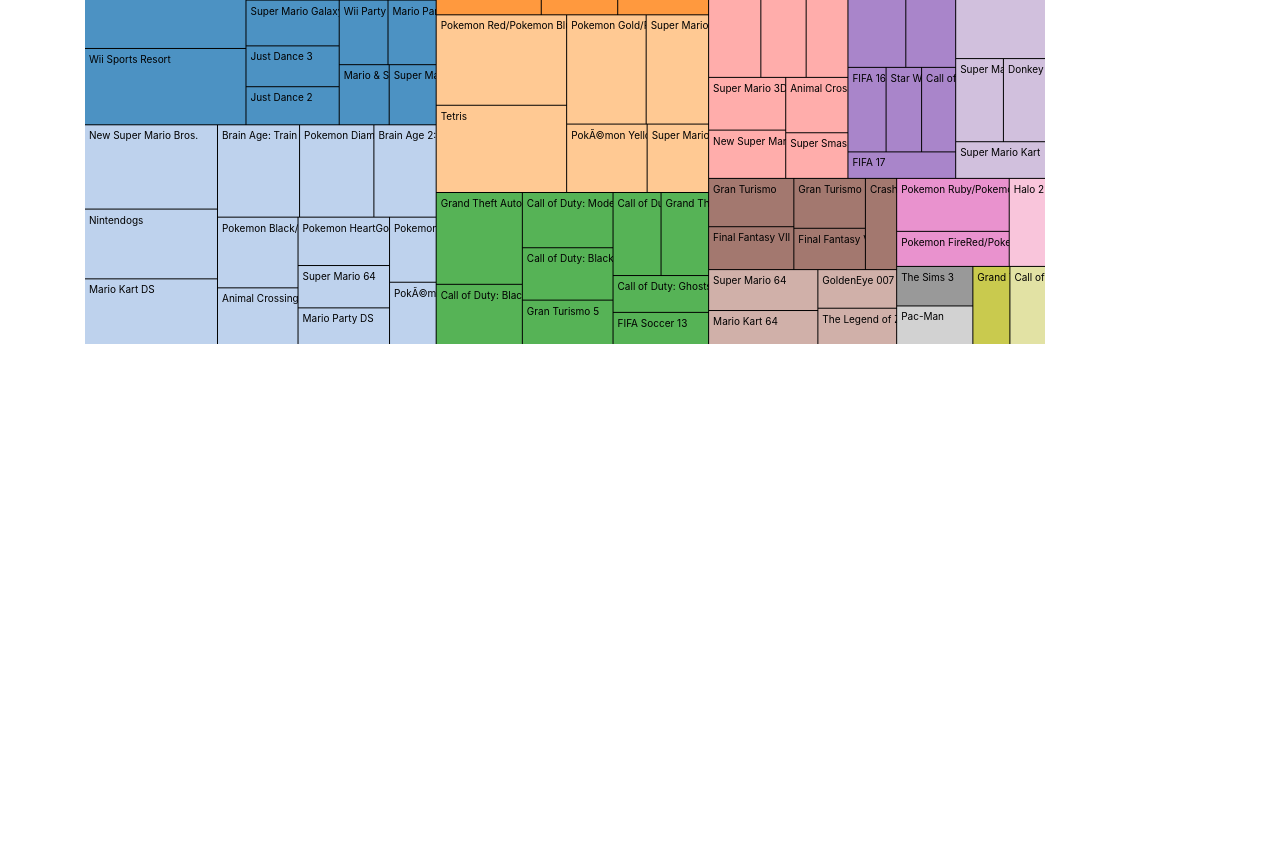
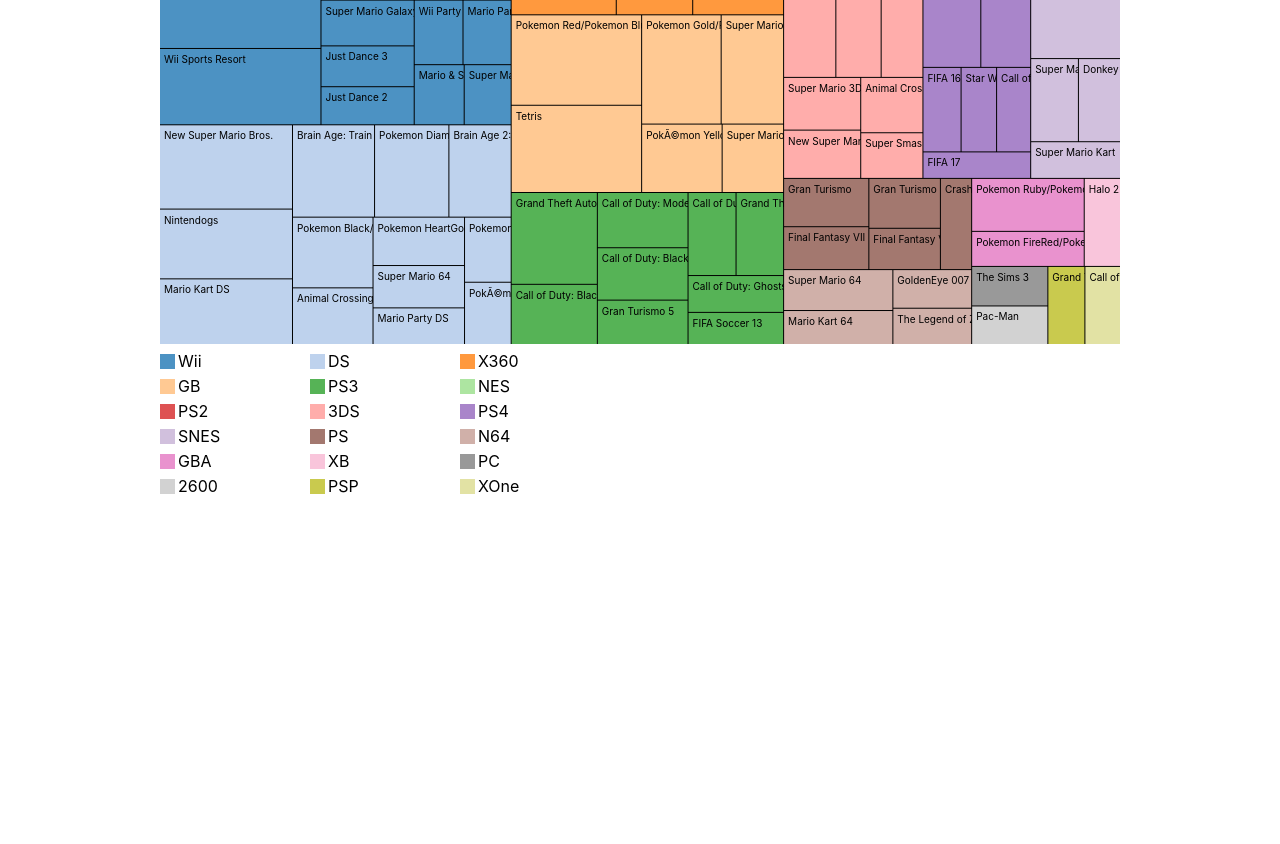
Before and after one commit to ctracey92/tree-map, a plain HTML site: page index.html in a window 1280 px wide. Shown: the part 322-1166 px from the top of the page. Before the commit the page ends 800 px from the top, so only its background shows below. Drawn offline with Linux system fonts and the light colour scheme.

Commit message:
added in the legend key

```diff
--- a/index.html
+++ b/index.html
@@ -8,9 +8,10 @@
   </head>
   <body>
     <div class=" container">
-      <h1 id="title">Video Game Sales</h1>
-      <p id="description">Top 100 Most Sold Video Games Grouped by Platform</p>
-      <div id="graph"></div>
+      <h1 id="title" class="text-center">Video Game Sales</h1>
+      <p id="description" class="text-center">Top 100 Most Sold Video Games Grouped by Platform</p>
+      <div id="chart" class="d-flex justify-content-center"></div>
+      <div id="legend"></div>
     </div>
 
     <script src="./jquery.js"></script>
--- a/logic.js
+++ b/logic.js
@@ -618,7 +618,11 @@ const margin = 10;
 const h = 570;
 const w = 960;
 
-const svg = d3.select("div").append("svg").attr("width", w).attr("height", h);
+const svg = d3
+  .select("#chart")
+  .append("svg")
+  .attr("width", w)
+  .attr("height", h);
 let tooltip = d3.select("body").append("div").attr("class", "toolTip");
 
 let root = d3.hierarchy(dataset);
@@ -673,3 +677,72 @@ nodes
   .attr("dy", 14)
   .text((d) => d.data.name)
   .style("font-size", "10px");
+
+let dom = [
+  { sys: "Wii", color: "rgb(76, 146, 195)" },
+  { sys: "DS", color: "rgb(190, 210, 237)" },
+  { sys: "X360", color: "rgb(255, 153, 62)" },
+  { sys: "GB", color: "rgb(255, 201, 147)" },
+  { sys: "PS3", color: "rgb(86, 179, 86)" },
+  { sys: "NES", color: "rgb(173, 229, 161)" },
+  { sys: "PS2", color: "rgb(222, 82, 83)" },
+  { sys: "3DS", color: "rgb(255, 173, 171)" },
+  { sys: "PS4", color: "rgb(169, 133, 202)" },
+  { sys: "SNES", color: "rgb(209, 192, 221)" },
+  { sys: "PS", color: "rgb(163, 120, 111)" },
+  { sys: "N64", color: "rgb(208, 176, 169)" },
+  { sys: "GBA", color: "rgb(233, 146, 206)" },
+  { sys: "XB", color: "rgb(249, 197, 219)" },
+  { sys: "PC", color: "rgb(153, 153, 153)" },
+  { sys: "2600", color: "rgb(210, 210, 210)" },
+  { sys: "PSP", color: "rgb(201, 202, 78)" },
+  { sys: "XOne", color: "rgb(226, 226, 164)" },
+];
+
+let legend = d3
+  .select("#legend")
+  .append("svg")
+  .attr("height", 500)
+  .attr("width", 500);
+
+let legendWidth = +legend.attr("width");
+const LEGEND_OFFSET = 10;
+const LEGEND_RECT_SIZE = 15;
+const LEGEND_H_SPACING = 150;
+const LEGEND_V_SPACING = 10;
+const LEGEND_TEXT_X_OFFSET = 3;
+const LEGEND_TEXT_Y_OFFSET = -2;
+let legendElemsPerRow = Math.floor(legendWidth / LEGEND_H_SPACING);
+
+let legendEl = legend
+  .append("g")
+  .attr("transform", `translate(75,10)`)
+  .selectAll("g")
+  .data(dom)
+  .enter()
+  .append("g")
+  .attr("transform", function (d, i) {
+    return (
+      "translate(" +
+      (i % legendElemsPerRow) * LEGEND_H_SPACING +
+      "," +
+      (Math.floor(i / legendElemsPerRow) * LEGEND_RECT_SIZE +
+        LEGEND_V_SPACING * Math.floor(i / legendElemsPerRow)) +
+      ")"
+    );
+  });
+legendEl
+  .append("rect")
+  .attr("width", 15)
+  .attr("height", 15)
+  .attr("fill", (d) => {
+    return d.color;
+  });
+
+legendEl
+  .append("text")
+  .attr("x", LEGEND_RECT_SIZE + LEGEND_TEXT_X_OFFSET)
+  .attr("y", LEGEND_RECT_SIZE + LEGEND_TEXT_Y_OFFSET)
+  .text(function (d) {
+    return d.sys;
+  });
```
